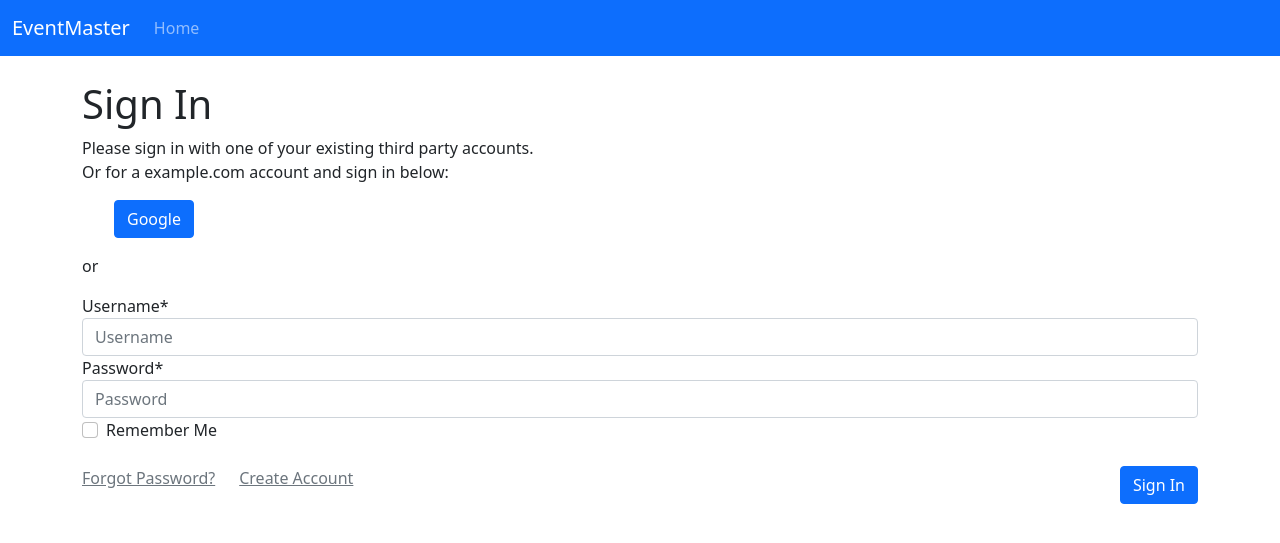
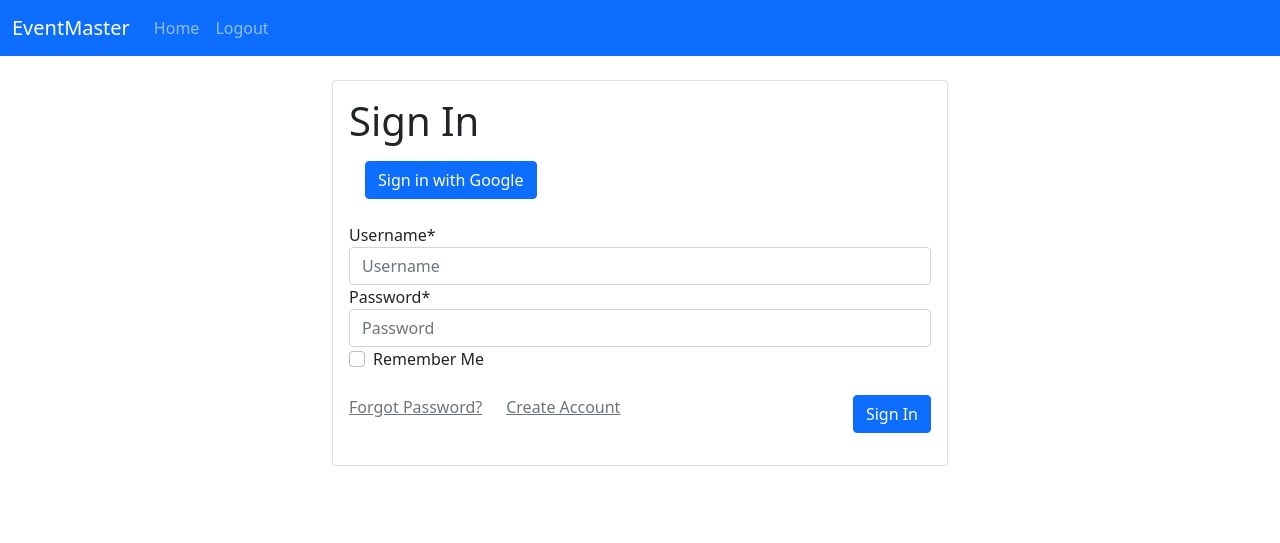
Before and after one commit to ToJestKrzysio/EventMaster, a Django app: page /accounts/login/ in a window 1280 px wide. Shown: the top 543 px of the page. Run offline with Django 3.2, Linux system fonts and the light colour scheme; parts of the project's set-up code (start-up, migrations or seed data) failed here and were passed over; some libraries are stand-ins or nearby versions.

Commit message:
logout templates for allauth

```diff
--- /dev/null
+++ b/templates/account/account_base.html
@@ -0,0 +1,16 @@
+{% extends 'base.html' %}
+
+{% block title %}
+    {% block account_title %}{% endblock account_title%}
+{% endblock title %}
+
+{% block content %}
+
+  <div class="container" style="max-width: 40rem">
+    <div class="card">
+      <div class="card-body">
+        {% block account_content %}{% endblock account_content %}
+      </div>
+    </div>
+  </div>
+{% endblock content %}
--- a/templates/account/login.html
+++ b/templates/account/login.html
@@ -1,34 +1,16 @@
-{% extends "base.html" %}
+{% extends "account/account_base.html" %}
 
 {% load i18n %}
 {% load account socialaccount %}
 {% load crispy_forms_tags %}
 
-{% block head_title %}{% trans "Sign In" %}{% endblock %}
+{% block account_title %}Sign In{% endblock account_title %}
 
-{% block content %}
-
-<h1>{% trans "Sign In" %}</h1>
-
+{% block account_content %}
+  <h1>Sign In</h1>
   {% get_providers as socialaccount_providers %}
   {% if socialaccount_providers %}
-<p>{% blocktrans with site.name as site_name %}
-  Please sign in with one of your existing third party accounts.<br>
-  Or  for a {{ site_name }} account and sign in below:
-{% endblocktrans %}</p>
-
-<div class="socialaccount_ballot">
-  <ul class="socialaccount_providers" style="list-style-type:none;">
     {% include "socialaccount/snippets/provider_list.html" with process="login" %}
-  </ul>
-  <div class="login-or">{% trans 'or' %}</div>
-</div>
-
-{% include "socialaccount/snippets/login_extra.html" %}
-
-{% else %}
-<p>{% blocktrans %}If you have not created an account yet, then please
-<a href="{{ signup_url }}">sign up</a> first.{% endblocktrans %}</p>
   {% endif %}
 
   <div class="my-3">
@@ -51,5 +33,4 @@
       </div>
     </form>
   </div>
-
-{% endblock %}
+{% endblock account_content %}
--- a/templates/base.html
+++ b/templates/base.html
@@ -23,6 +23,15 @@
         <div class="navbar-nav">
           <a class="nav-link" href="#">Home</a>
         </div>
+        {% if user is not None %}
+          <div class="navbar-nav">
+            <a class="nav-link" href="{% url 'account_logout' %}">Logout</a>
+          </div>
+        {% else %}
+          <div class="navbar-nav">
+            <a class="nav-link" href="{% url 'account_login' %}">Login</a>
+          </div>
+        {% endif %}
       </div>
     </div>
   </nav>
--- a/templates/socialaccount/snippets/provider_list.html
+++ b/templates/socialaccount/snippets/provider_list.html
@@ -1,12 +1,13 @@
 {% load socialaccount %}
 
 {% get_providers as socialaccount_providers %}
-
-{% for provider in socialaccount_providers %}
-  <li>
-    <a title="{{provider.name}}" class="btn btn-primary"
-       href="{% provider_login_url provider.id process=process scope=scope auth_params=auth_params %}">
-      {{provider.name}}
-    </a>
-  </li>
-{% endfor %}
+<ul class="list-group list-group-flush">
+  {% for provider in socialaccount_providers %}
+    <li class="list-group-item">
+      <a title="{{ provider.name }}" class="btn btn-primary" style="width: 10"
+         href="{% provider_login_url provider.id process=process scope=scope auth_params=auth_params %}">
+        Sign in with {{ provider.name }}
+      </a>
+    </li>
+  {% endfor %}
+</ul>
```
Also changed, not shown: pytest.ini (added, +8 -0 lines), templates/account/logout.html (added, +20 -0 lines), 3 other files. Lines whose indentation alone changed are shown as unchanged.
